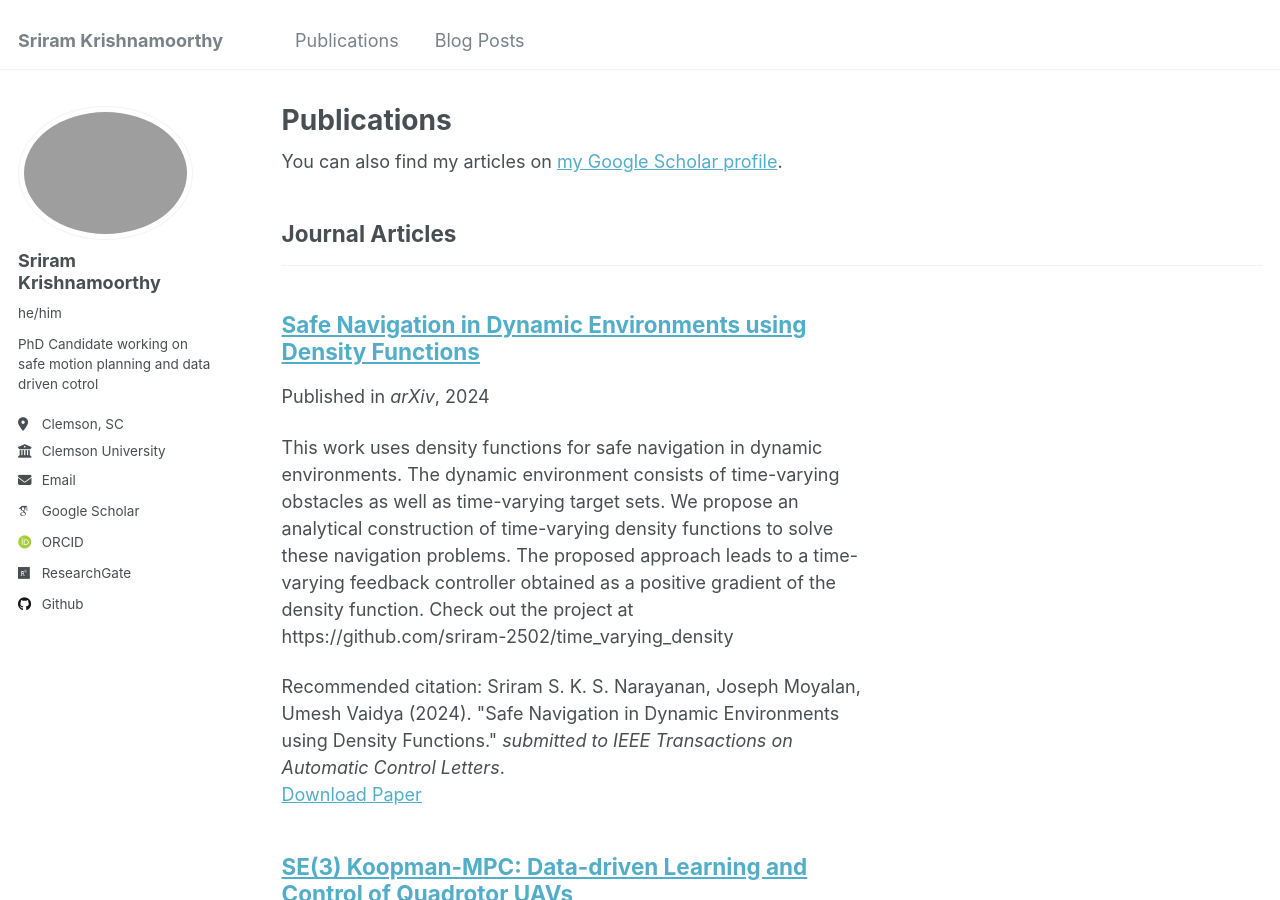
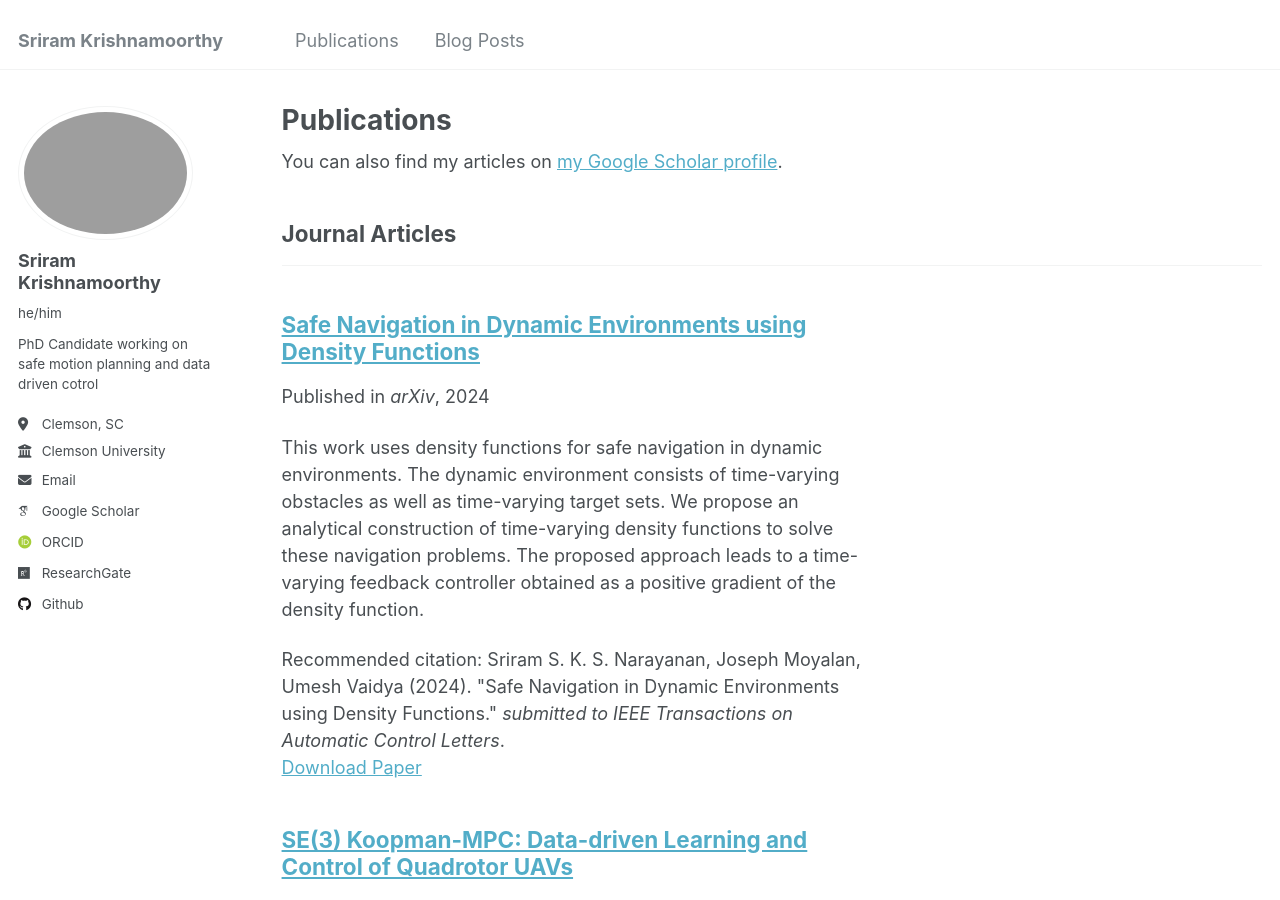
Before and after one commit to sriram-2502/sriram-2502.github.io, a Jekyll site: the page built from _pages/publications.html, in a window 1280 px wide and 900 px high. Built offline with Jekyll 4.4.1, drawn with Linux system fonts in a browser that asks for light colours; some web fonts are replaced.

Commit message:
updated links

```diff
--- a/_publications/2010-10-01-paper-title-number-2.md
+++ b/_publications/2010-10-01-paper-title-number-2.md
@@ -3,7 +3,7 @@ title: "Safe Navigation in Dynamic Environments using Density Functions"
 collection: publications
 category: manuscripts
 permalink: /publication/2024-11-19-dynamic-safe-navigation-density-functions
-excerpt: 'This work uses density functions for safe navigation in dynamic environments. The dynamic environment consists of time-varying obstacles as well as time-varying target sets. We propose an analytical construction of time-varying density functions to solve these navigation problems. The proposed approach leads to a time-varying feedback controller obtained as a positive gradient of the density function. Check out the project at https://github.com/sriram-2502/time_varying_density'
+excerpt: 'This work uses density functions for safe navigation in dynamic environments. The dynamic environment consists of time-varying obstacles as well as time-varying target sets. We propose an analytical construction of time-varying density functions to solve these navigation problems. The proposed approach leads to a time-varying feedback controller obtained as a positive gradient of the density function.'
 date: 2024-11-19
 venue: 'arXiv'
 # slidesurl: ''
```
